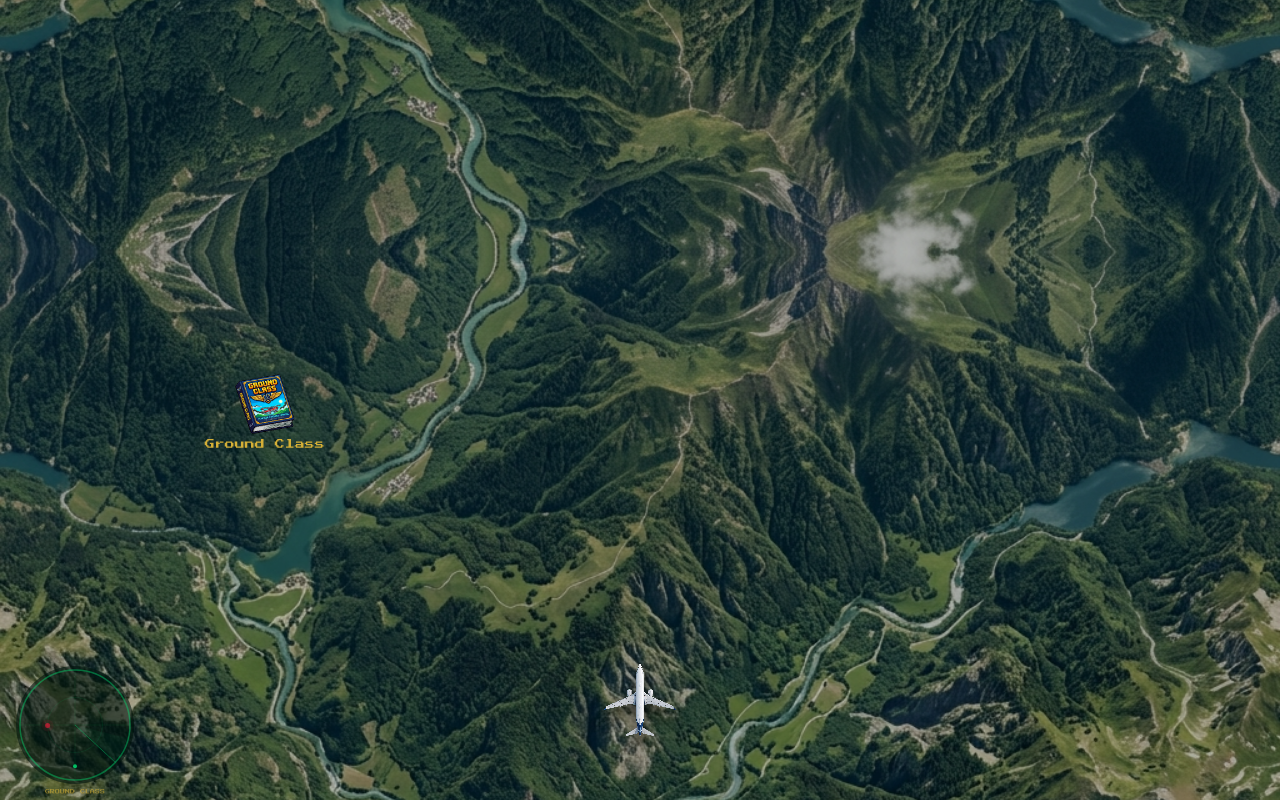
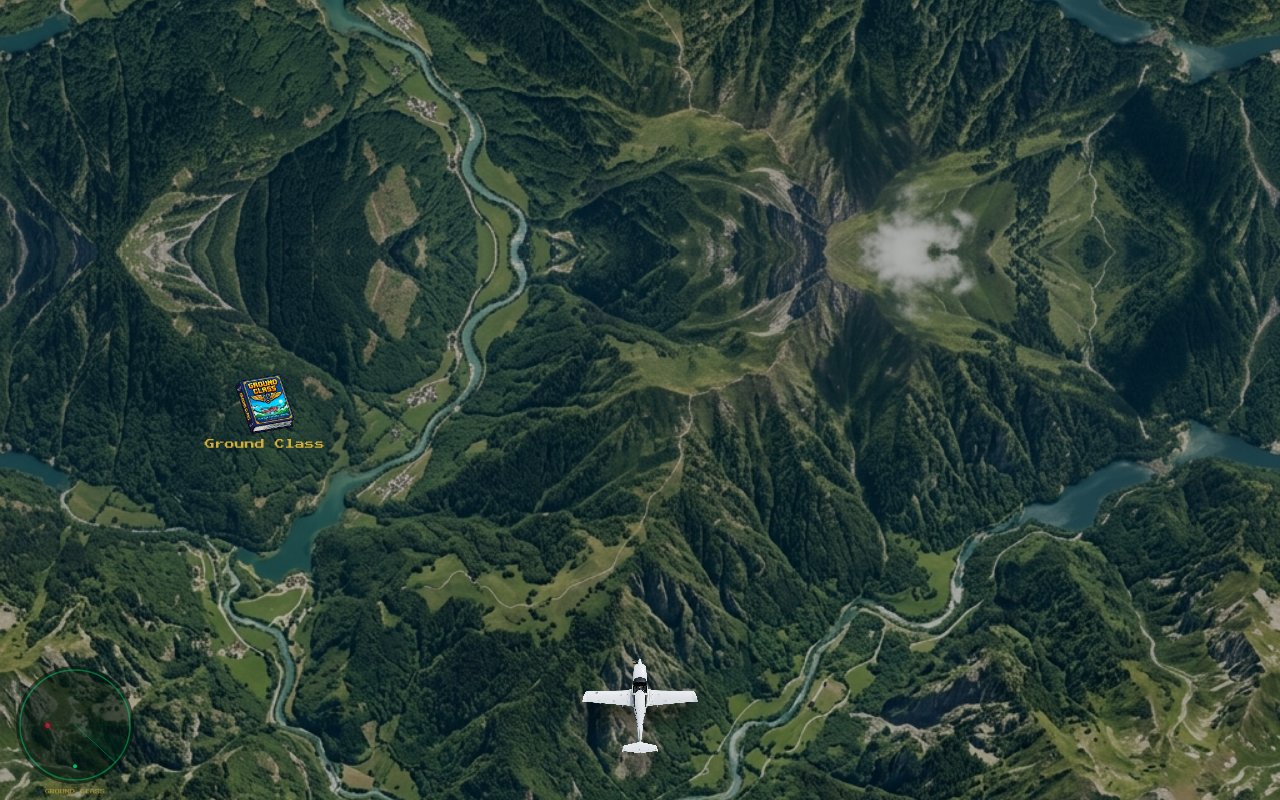
Before and after one commit to fireab/arcade-invite, a website built with Vite: page index.html in a window 1280 px wide. Both pictures are taken after a click on the button "CLICK TO START". Built offline with nearby package versions, Linux system fonts and the light colour scheme.

Commit message:
Refactor code structure for improved readability and maintainability

```diff
--- a/game.js
+++ b/game.js
@@ -91,20 +91,51 @@ function playSound(type) {
 }
 
 // Load images
-let boeingCanvas = document.createElement('canvas');
-let isBoeingLoaded = false;
-const stageAltitudes = [80, 100, 125, 155, 190, 230];
+let planeSprites = {
+  da40: { canvas: document.createElement('canvas'), loaded: false, src: "./da40.jpg" },
+  da42: { canvas: document.createElement('canvas'), loaded: false, src: "./da42.jpg" },
+  boeing: { canvas: document.createElement('canvas'), loaded: false, src: "./plane.jpg" }
+};
+
 const stageScrollSpeeds = [1.5, 1.5, 1.5, 1.5, 1.5, 1.5];
 const stageCoinSpeeds = [3.0, 3.5, 4.0, 4.5, 5.0, 5.5];
 
+function getPlayerSpriteForStage(stageIndex) {
+  if (stageIndex >= 6) return planeSprites.boeing; // Landing
+  if (stageIndex === 5) return planeSprites.da42;  // Stage 5
+  return planeSprites.da40;                        // Ground, 1, 2, 3, 4
+}
+
 function updateStageDynamics(stageIndex) {
-  let idx = Math.min(stageIndex, stageAltitudes.length - 1);
-  player.width = stageAltitudes[idx];
-  player.height = stageAltitudes[idx];
+  player.width = 120;
+  player.height = 120;
 
+  let idx = Math.min(stageIndex, stageScrollSpeeds.length - 1);
   if (gameState !== "LANDING_ROLL" && gameState !== "LANDED") {
     scrollSpeed = stageScrollSpeeds[idx];
   }
+}
+
+function processChromaKey(img, canvasObj) {
+  canvasObj.canvas.width = img.width;
+  canvasObj.canvas.height = img.height;
+  const ctx = canvasObj.canvas.getContext("2d");
+  ctx.drawImage(img, 0, 0);
+  const imgData = ctx.getImageData(0, 0, img.width, img.height);
+  const data = imgData.data;
+
+  for (let i = 0; i < data.length; i += 4) {
+    let r = data[i], g = data[i+1], b = data[i+2];
+    let diff = g - Math.max(r, b);
+    if (diff > 50) {
+      data[i+3] = 0; // Transparent
+    } else if (diff > 10) {
+      data[i+3] = Math.max(0, 255 - (diff - 10) * 6); // Anti-alias edge
+      data[i+1] = Math.max(r, b); // Desaturate green spill
+    }
+  }
+  ctx.putImageData(imgData, 0, 0);
+  canvasObj.loaded = true;
 }
 
 function loadImages() {
@@ -114,30 +145,12 @@ function loadImages() {
     stage.imgObj = img;
   });
 
-  const pImg = new Image();
-  pImg.src = "./plane.jpg";
-  pImg.onload = () => {
-    boeingCanvas.width = pImg.width;
-    boeingCanvas.height = pImg.height;
-    const pCtx = boeingCanvas.getContext("2d");
-    pCtx.drawImage(pImg, 0, 0);
-    const imgData = pCtx.getImageData(0, 0, pImg.width, pImg.height);
-    const data = imgData.data;
-
-    for (let i = 0; i < data.length; i += 4) {
-      let r = data[i], g = data[i+1], b = data[i+2];
-      let diff = g - Math.max(r, b);
-      if (diff > 50) {
-        data[i+3] = 0; // Transparent
-      } else if (diff > 10) {
-        data[i+3] = Math.max(0, 255 - (diff - 10) * 6); // Anti-alias edge
-        data[i+1] = Math.max(r, b); // Desaturate green spill
-      }
-    }
-    pCtx.putImageData(imgData, 0, 0);
-    isBoeingLoaded = true;
-    player.imgObj = boeingCanvas;
-  };
+  Object.keys(planeSprites).forEach(key => {
+    const obj = planeSprites[key];
+    const img = new Image();
+    img.src = obj.src;
+    img.onload = () => processChromaKey(img, obj);
+  });
 }
 
 function init() {
@@ -334,7 +347,6 @@ function startGame() {
   player.x = canvas.width / 2;
   player.y = canvas.height - 100;
   updateStageDynamics(currentStageIndex);
-  if (isBoeingLoaded) player.imgObj = boeingCanvas;
 
   particles = [];
   runway = null;
@@ -596,6 +608,9 @@ function draw() {
 
   if (gameState === "PLAYING" || gameState === "GAMEOVER" || gameState === "LANDING_ROLL" || gameState === "LANDED") {
     // Draw Player
+    let currentSprite = getPlayerSpriteForStage(currentStageIndex);
+    player.imgObj = currentSprite.loaded ? currentSprite.canvas : null;
+
     if (player.imgObj) {
       ctx.save();
 
--- a/index.html
+++ b/index.html
@@ -46,21 +46,9 @@
 
     <!-- Victory / Invitation Screen -->
     <div id="victory-screen" class="screen">
-      <div class="invitation-card">
-        <h1 class="gold-text">MISSION ACCOMPLISHED</h1>
-        <h2>You are invited to the</h2>
-        <h1 class="ceremony-title">Third Flash Ceremony</h1>
-
-        <div class="invite-details">
-          <p><strong>Batch:</strong> MPL 63</p>
-          <p><strong>Date:</strong> SEPTEMBER 11, 2026</p>
-          <p><strong>Time:</strong> 3:00 PM</p>
-          <p><strong>Venue:</strong> MAIN CAFETERIA</p>
-        </div>
-
-        <p class="invite-msg">Join us in celebrating this milestone achievement!</p>
-        <!-- <div class="rsvp">✈ Ethiopian Airlines Aviation Academy ✈<br>RSVP: [EMAIL_ADDRESS]</div> -->
-        <button id="btn-screenshot" class="arcade-btn screenshot-btn">📸 SCREENSHOT</button>
+      <div class="invitation-card" style="padding: 10px; background: rgba(0,0,0,0.8); display: flex; flex-direction: column; align-items: center; justify-content: center; width: 100%; height: 100%; box-sizing: border-box;">
+        <img src="./invitation.jpg" alt="Invitation Ceremony" style="max-width: 100%; max-height: 80vh; object-fit: contain; border: 2px solid #D4AF37; border-radius: 10px; box-shadow: 0 0 20px rgba(212, 175, 55, 0.5); margin-bottom: 20px;">
+        <button id="btn-screenshot" class="arcade-btn screenshot-btn">📸 SAVE INVITATION</button>
       </div>
     </div>
   </div>
```
Also changed, not shown: public/da40.jpg (added), public/da42.jpg (added), public/invitation.jpg (added).
